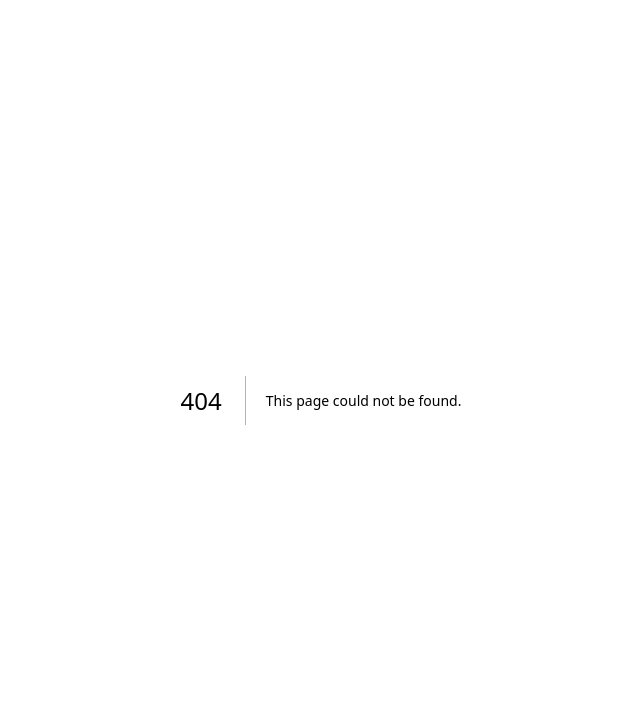
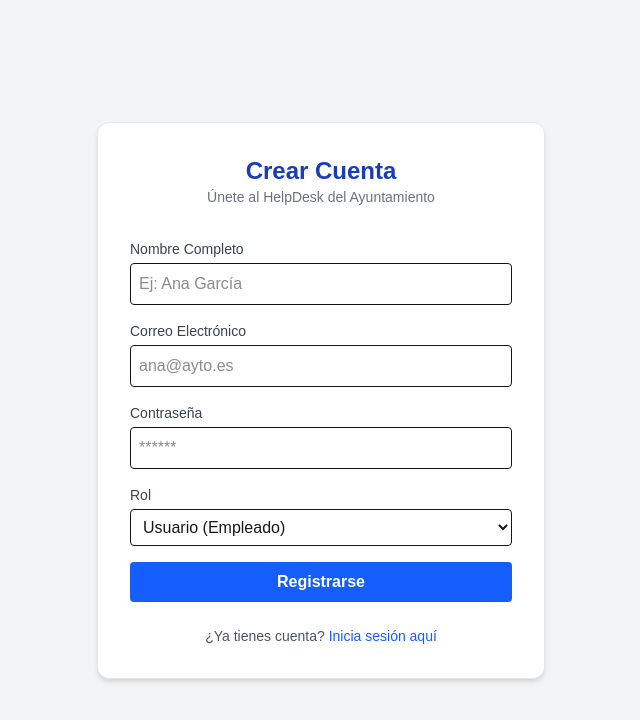
Before and after one commit to geeniis/ayto-helpdesk, a Next.js app: page /register in a window 1280 px wide. Before the commit this address had no page. Shown: the top 720 px of the page, without its empty margins (319-959 px from the left). Built offline with nearby package versions, Linux system fonts and the light colour scheme.

Commit message:
Feat: Sistema de Registro (Sign Up) completado. Fix: Middleware permite acceso público a /register y corrección de duplicados en actions

```diff
--- a/app/actions.ts
+++ b/app/actions.ts
@@ -6,7 +6,7 @@
 import { signIn, signOut } from '@/auth'
 import { AuthError } from 'next-auth'
 import { auth } from '@/auth'
-
+import bcrypt from 'bcryptjs'
 // --- CREAR TICKET ---
 export async function crearTicket(formData: FormData) {
   try {
@@ -292,3 +292,42 @@
   })
   revalidatePath('/')
 }
+// --- REGISTRO DE USUARIOS ---
+
+export async function registrarUsuario(formData: FormData) {
+  const nombre = formData.get('nombre') as string
+  const email = formData.get('email') as string
+  const password = formData.get('password') as string
+  const rol = formData.get('rol') as string || 'USER' // Por defecto USER
+
+  if (!email || !password || !nombre) {
+    return // O podrías devolver un error
+  }
+
+  // 1. Comprobar si el email ya existe
+  const existe = await prisma.usuario.findUnique({
+    where: { email }
+  })
+
+  if (existe) {
+    // En una app real, aquí devolveríamos un error al formulario
+    console.log("El usuario ya existe")
+    return
+  }
+
+  // 2. Encriptar la contraseña
+  const hashedPassword = await bcrypt.hash(password, 10)
+
+  // 3. Crear el usuario
+  await prisma.usuario.create({
+    data: {
+      nombre,
+      email,
+      password: hashedPassword,
+      rol
+    }
+  })
+
+  // 4. Redirigir al login para que entre
+  redirect('/login')
+}
--- a/app/login/page.tsx
+++ b/app/login/page.tsx
@@ -1,63 +1,67 @@
-'use client' // Esto es necesario porque el formulario tiene interacción (hooks)
-
-import { authenticate } from '@/app/actions'
-import { useActionState } from 'react'
+import { signIn } from '@/auth'
+import Link from 'next/link'
 
 export default function LoginPage() {
-  const [errorMessage, formAction, isPending] = useActionState(authenticate, undefined)
+  return (
+    <div className="min-h-screen flex items-center justify-center bg-gray-100">
+      <div className="bg-white p-8 rounded-xl shadow-md w-full max-w-md border border-gray-200">
 
-  return (
-    <div className="flex min-h-screen items-center justify-center bg-gray-100">
-      <div className="w-full max-w-md rounded-lg bg-white p-8 shadow-md border-t-4 border-blue-600">
-        <h1 className="mb-6 text-center text-2xl font-bold text-gray-800">
-          🔐 Ayto-HelpDesk
-        </h1>
+        {/* Encabezado */}
+        <div className="text-center mb-8">
+          <h1 className="text-2xl font-bold text-blue-800">Iniciar Sesión</h1>
+          <p className="text-sm text-gray-500">Acceso al Ayto-HelpDesk</p>
+        </div>
 
-        <form action={formAction} className="space-y-4">
+        {/* Formulario de Login */}
+        <form
+          action={async (formData) => {
+            "use server"
+            await signIn("credentials", formData)
+          }}
+          className="space-y-4"
+        >
+          {/* Campo Email */}
           <div>
-            <label className="block text-sm font-medium text-gray-700" htmlFor="email">
+            <label className="block text-sm font-medium text-gray-700 mb-1">
               Correo Electrónico
             </label>
             <input
-              className="mt-1 block w-full rounded-md border border-gray-300 p-2 shadow-sm focus:border-blue-500 focus:ring-1 focus:ring-blue-500"
-              id="email"
+              name="email"
               type="email"
-              name="email"
-              placeholder="usuario@ayto.es"
+              placeholder="usuario@ejemplo.com"
               required
+              className="w-full p-2 border rounded focus:ring-2 focus:ring-blue-500 outline-none"
             />
           </div>
 
+          {/* Campo Contraseña */}
           <div>
-            <label className="block text-sm font-medium text-gray-700" htmlFor="password">
+            <label className="block text-sm font-medium text-gray-700 mb-1">
               Contraseña
             </label>
             <input
-              className="mt-1 block w-full rounded-md border border-gray-300 p-2 shadow-sm focus:border-blue-500 focus:ring-1 focus:ring-blue-500"
-              id="password"
+              name="password"
               type="password"
-              name="password"
               placeholder="******"
               required
-              minLength={6}
+              className="w-full p-2 border rounded focus:ring-2 focus:ring-blue-500 outline-none"
             />
           </div>
 
-          {/* Mensaje de error si falla el login */}
-          {errorMessage && (
-            <div className="rounded bg-red-50 p-3 text-sm text-red-600 border border-red-200">
-              ⚠️ {errorMessage}
-            </div>
-          )}
-
-          <button
-            className="w-full rounded bg-blue-600 px-4 py-2 font-bold text-white hover:bg-blue-700 transition disabled:opacity-50"
-            aria-disabled={isPending}
-            disabled={isPending} // Desactiva el botón mientras carga
-          >
-            {isPending ? 'Entrando...' : 'Iniciar Sesión'}
+          {/* Botón Entrar */}
+          <button className="w-full bg-blue-600 text-white py-2 rounded hover:bg-blue-700 transition font-bold shadow-sm">
+            Entrar
           </button>
         </form>
+
+        {/* --- AQUÍ ESTÁ EL ENLACE AL REGISTRO (LO NUEVO) --- */}
+        <p className="text-center mt-6 text-sm text-gray-600">
+          ¿No tienes cuenta?{' '}
+        <a href="/register" className="text-blue-600 font-medium hover:underline">
+  Regístrate aquí
+</a>
+        </p>
+
       </div>
     </div>
   )
--- /dev/null
+++ b/app/register/page.tsx
@@ -0,0 +1,79 @@
+import { registrarUsuario } from '@/app/actions'
+import Link from 'next/link'
+
+export default function RegisterPage() {
+  return (
+    <div className="min-h-screen flex items-center justify-center bg-gray-100">
+      <div className="bg-white p-8 rounded-xl shadow-md w-full max-w-md border border-gray-200">
+
+        <div className="text-center mb-8">
+          <h1 className="text-2xl font-bold text-blue-800">Crear Cuenta</h1>
+          <p className="text-sm text-gray-500">Únete al HelpDesk del Ayuntamiento</p>
+        </div>
+
+        <form action={registrarUsuario} className="space-y-4">
+
+          {/* Nombre */}
+          <div>
+            <label className="block text-sm font-medium text-gray-700 mb-1">Nombre Completo</label>
+            <input
+              name="nombre"
+              type="text"
+              required
+              placeholder="Ej: Ana García"
+              className="w-full p-2 border rounded focus:ring-2 focus:ring-blue-500 outline-none"
+            />
+          </div>
+
+          {/* Email */}
+          <div>
+            <label className="block text-sm font-medium text-gray-700 mb-1">Correo Electrónico</label>
+            <input
+              name="email"
+              type="email"
+              required
+              placeholder="ana@ayto.es"
+              className="w-full p-2 border rounded focus:ring-2 focus:ring-blue-500 outline-none"
+            />
+          </div>
+
+          {/* Contraseña */}
+          <div>
+            <label className="block text-sm font-medium text-gray-700 mb-1">Contraseña</label>
+            <input
+              name="password"
+              type="password"
+              required
+              placeholder="******"
+              className="w-full p-2 border rounded focus:ring-2 focus:ring-blue-500 outline-none"
+            />
+          </div>
+
+          {/* Rol (Opcional - Lo dejamos visible para pruebas, en real suele estar oculto) */}
+          <div>
+            <label className="block text-sm font-medium text-gray-700 mb-1">Rol</label>
+            <select name="rol" className="w-full p-2 border rounded bg-white">
+              <option value="USER">Usuario (Empleado)</option>
+              <option value="ADMIN">Administrador (Técnico)</option>
+            </select>
+          </div>
+
+          <button
+            type="submit"
+            className="w-full bg-blue-600 text-white py-2 rounded hover:bg-blue-700 transition font-bold"
+          >
+            Registrarse
+          </button>
+        </form>
+
+        <p className="text-center mt-6 text-sm text-gray-600">
+          ¿Ya tienes cuenta?{' '}
+          <Link href="/login" className="text-blue-600 font-medium hover:underline">
+            Inicia sesión aquí
+          </Link>
+        </p>
+
+      </div>
+    </div>
+  )
+}
--- a/middleware.ts
+++ b/middleware.ts
@@ -1,14 +1,25 @@
-import NextAuth from 'next-auth';
+import NextAuth from "next-auth"
 import { authConfig } from './auth.config';
 
-// 1. Inicializamos NextAuth
-const { auth } = NextAuth(authConfig);
+const { auth } = NextAuth(authConfig)
 
-// 2. Exportamos la función 'auth' como default (Esto es el Middleware)
-export default auth;
+export default auth((req) => {
+  const isLoggedIn = !!req.auth
+  const isOnDashboard = req.nextUrl.pathname === "/"
 
-// 3. Configuración de rutas (Igual que antes)
+  // AQUI ESTÁ LA CLAVE: Definimos las rutas públicas
+  const isPublicRoute =
+    req.nextUrl.pathname === "/login" ||
+    req.nextUrl.pathname === "/register" // <--- AÑADE ESTO
+
+  if (!isLoggedIn && !isPublicRoute) {
+    return Response.redirect(new URL("/login", req.nextUrl))
+  }
+
+  return
+})
+
+// En el matcher, asegúrate de que no bloquee los estáticos
 export const config = {
-  // Excluir rutas internas de Next.js y archivos estáticos
-  matcher: ['/((?!api|_next/static|_next/image|.*\\.png$).*)'],
-};
+  matcher: ["/((?!api|_next/static|_next/image|favicon.ico).*)"],
+}
```
Also changed, not shown: 2 other files (tests, documents, lock files or other folders).
